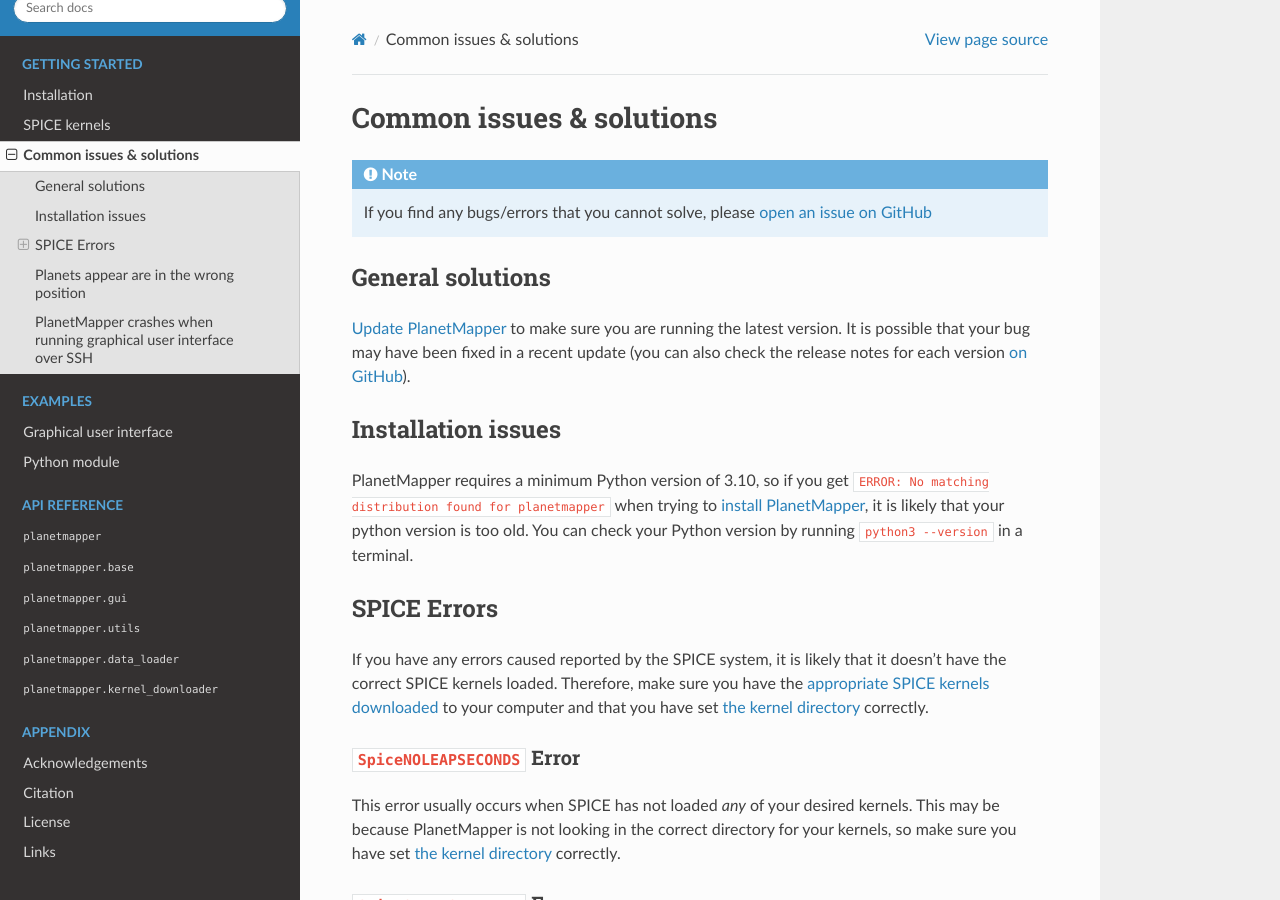
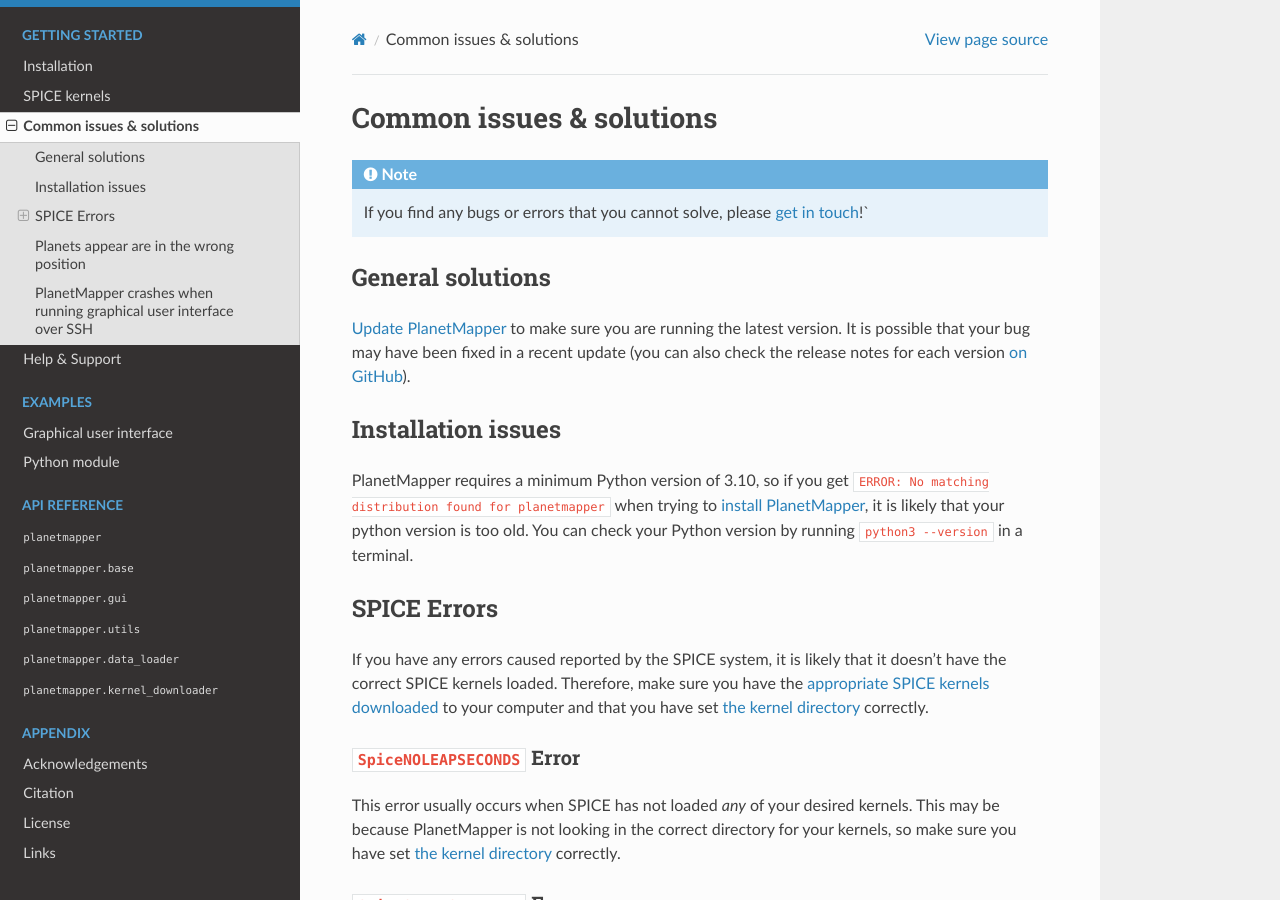
Before and after one commit to ortk95/planetmapper, a Sphinx documentation site: the page built from docs/common_issues.rst, in a window 1280 px wide and 900 px high. Built offline with Sphinx 7.4.7 and the Read the Docs theme 2.0.0, drawn with Linux system fonts in a browser that asks for light colours; the version number could not be read and is left out.

Commit message:
Create explicit help page on documentation

```diff
--- a/docs/common_issues.rst
+++ b/docs/common_issues.rst
@@ -4,7 +4,7 @@
 *************************
 
 .. note::
-    If you find any bugs/errors that you cannot solve, please `open an issue on GitHub <https://github.com/ortk95/planetmapper/issues/new>`__
+    If you find any bugs or errors that you cannot solve, please :ref:`get in touch <help>`!`
 
 
 General solutions
--- a/docs/index.rst
+++ b/docs/index.rst
@@ -63,6 +63,7 @@
    installation
    spice_kernels
    common_issues
+   help
 
 .. toctree::
    :maxdepth: 2
--- a/docs/links.rst
+++ b/docs/links.rst
@@ -6,6 +6,8 @@
 - `GitHub repository <https://github.com/ortk95/planetmapper>`__
 
     - `Issue tracker <https://github.com/ortk95/planetmapper/issues>`__
+
+    - `Support discussions <https://github.com/ortk95/planetmapper/discussions>`__
 
     - `Release notes <https://github.com/ortk95/planetmapper/releases>`__
 
@@ -18,3 +20,5 @@
 - `Conda Forge page <https://anaconda.org/conda-forge/planetmapper>`__
 
 - `Journal of Open Source Software paper <https://joss.theoj.org/papers/10.21105/joss.05728>`__
+
+- :ref:`Help, support and contact details <help>`
```
Also changed, not shown: docs/help.rst (added, +13 -0 lines).
